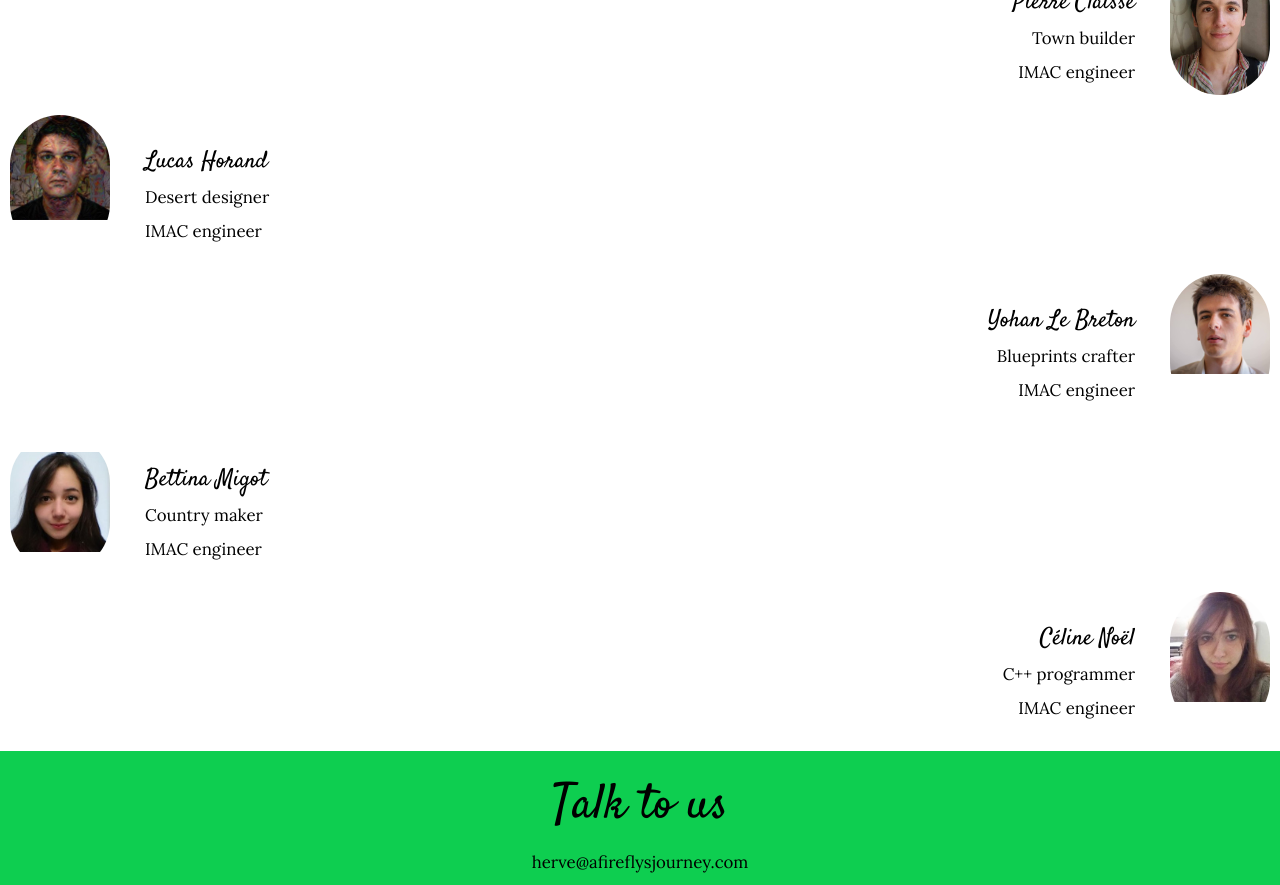
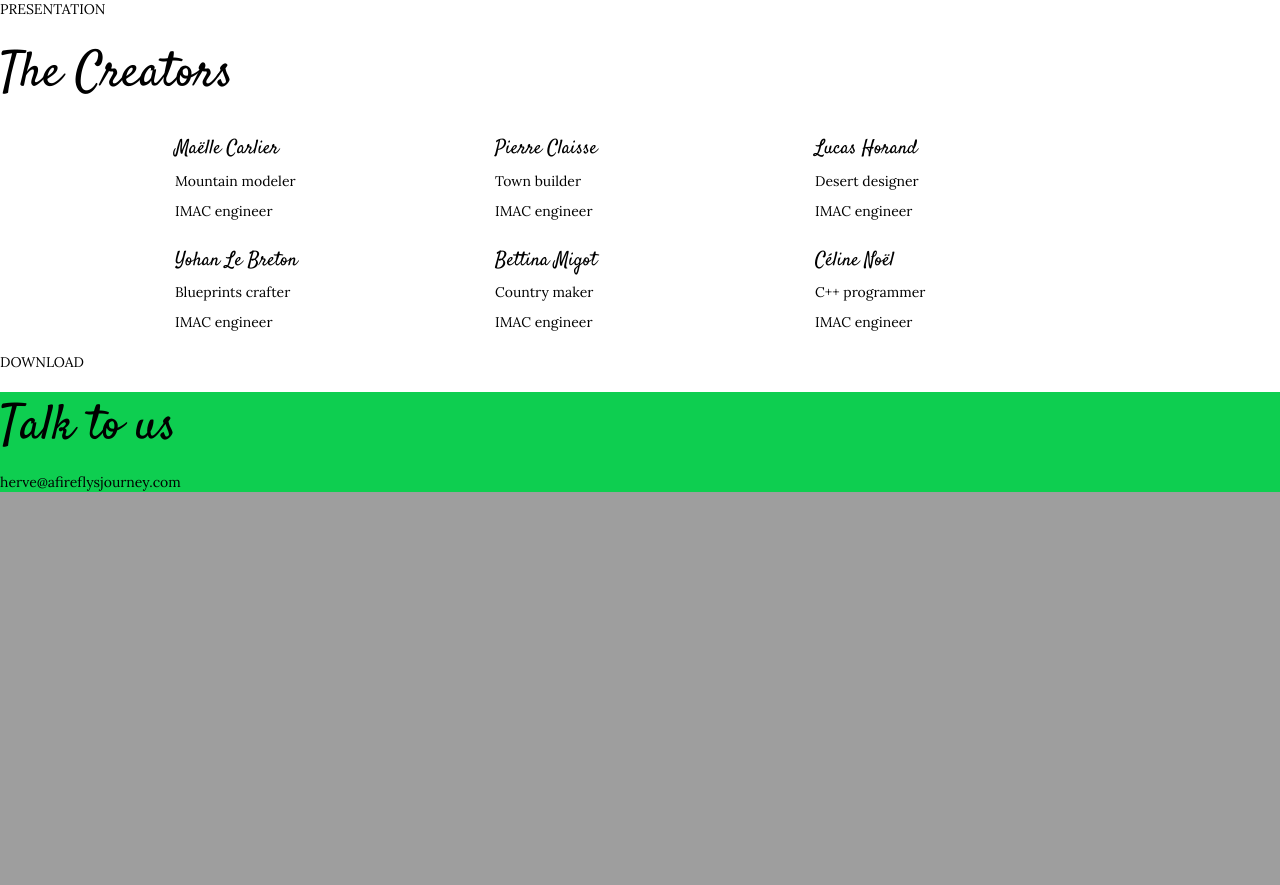
Before and after one commit to luhof/herve-website, a PHP site: page / in a window 1280 px wide. Shown: the part 801-1686 px from the top of the page. After the commit the page ends 1293 px from the top, so only its background shows below. Run offline with PHP 8.4, Linux system fonts and the light colour scheme.

Commit message:
added sum bootstrap
its cool yeah

```diff
--- a/css/styles.css
+++ b/css/styles.css
@@ -10,20 +10,10 @@ h2{font-size:2em;}
 h3{font-size:1.4em;}
 header>p{font-size:1.5em;}
 body>div>header,footer>header{font-family:Satisfy;font-size:3.5em;}
-body>div>div>div:nth-child(2),footer>p{font-size:1.2em;}
-
-/*Structure*/
-body,header,header>div,body>div,body>div>div,footer{display:-webkit-flex;display:flex;}
-body>div>div:nth-child(3),body>div>div:nth-child(5),body>div>div:nth-child(7){-webkit-flex-direction:row-reverse;flex-direction:row-reverse;}
-body>div>div>div:nth-child(1){-webkit-flex-grow:1;flex-grow:1;}
-body>div>div>div:nth-child(2){-webkit-flex-grow:100;flex-grow:100;}
-body,header,header>div,body>div,footer{-webkit-flex-direction:column;flex-direction:column;}
-header,header>div,body>div,footer{-webkit-align-items:center;align-items:center;}
 
 /*General*/
 body *{text-decoration:none;color:#000;}
 header *{color:#fff;}
-h1{margin-top:40px;}
 h2{margin-top:10px;}
 header>p{margin-top:30px;}
 header>img{width:125px;}
@@ -38,19 +28,42 @@ footer>header{
 	background:#0ece50;}
 body>div>div{width:100%;}
 body>div>div>div>a:hover{text-decoration:underline;}
-body>div>div>div{margin:10px;}
 body>div>div>div:nth-child(1){
 	min-width:100px;min-height:100px;
 	border-radius:100px;}
+/*
 body>div>div>div:nth-child(2){margin-top:25px;}
 body>div>div:nth-child(3),body>div>div:nth-child(5),body>div>div:nth-child(7){text-align:right;}
+*/
 header{background: url(../img/country.svg) no-repeat center bottom fixed;}
-body>div>div:nth-child(2)>div:nth-child(1){background: url(../img/maelle-carlier.jpg) no-repeat 10% 70%; background-size:210px 140px;}
-body>div>div:nth-child(3)>div:nth-child(1){background: url(../img/pierre-claisse.jpg) no-repeat 0% 10%; background-size:145px 145px;}
-body>div>div:nth-child(4)>div:nth-child(1){background: url(../img/lucas-horand.jpg) no-repeat 90% top	; background-size:105px 105px;}
-body>div>div:nth-child(5)>div:nth-child(1){background: url(../img/yohan-lebreton.jpg) no-repeat top right; background-size:100px 100px;}
-body>div>div:nth-child(6)>div:nth-child(1){background: url(../img/bettina-migot.jpg) no-repeat left center; background-size:100px 100px;}
-body>div>div:nth-child(7)>div:nth-child(1){background: url(../img/celine-noel.jpg) no-repeat right top; background-size:110px 110px;}
-header,body>div>div:nth-child(2)>div,body>div>div:nth-child(3)>div,body>div>div:nth-child(4)>div,body>div>div:nth-child(5)>div,body>div>div:nth-child(6)>div,body>div>div:nth-child(7)>div{-webkit-background-size:cover;-moz-background-size:cover;-o-background-size:cover;background-size:cover;}
+
+
+#creators>div>div:nth-child(1)>div:nth-child(1){background: url(../img/maelle-carlier.jpg) no-repeat 10% 70%; background-size:210px 140px;}
+#creators>div>div:nth-child(2)>div:nth-child(1){background: url(../img/pierre-claisse.jpg) no-repeat 0% 10%; background-size:145px 145px;}
+#creators>div>div:nth-child(3)>div:nth-child(1){background: url(../img/lucas-horand.jpg) no-repeat 90% top	; background-size:105px 105px;}
+#creators>div>div:nth-child(4)>div:nth-child(1){background: url(../img/yohan-lebreton.jpg) no-repeat top right; background-size:100px 100px;}
+#creators>div>div:nth-child(5)>div:nth-child(1){background: url(../img/bettina-migot.jpg) no-repeat left center; background-size:100px 100px;}
+#creators>div>div:nth-child(6)>div:nth-child(1){background: url(../img/celine-noel.jpg) no-repeat right top; background-size:110px 110px;}
+
+.bg-cover{-webkit-background-size:cover;-moz-background-size:cover;-o-background-size:cover;background-size:cover;}
 footer{background:#0ece50;}
 footer>p{margin-bottom:10px;}
+
+html, body{
+	height : 100%;
+	width : 100%;
+}
+
+#titleScreen{
+	min-height : 100%;
+	text-align: center;
+}
+
+#titleScreen{
+	padding : 40px 0px 40px 0px;
+}
+
+.wrap{
+	max-width : 960px;
+	margin:auto;
+}
--- a/index.html
+++ b/index.html
@@ -12,7 +12,7 @@
 	<link rel="stylesheet" type="text/css" href="css/font-awesome-4.6.2/css/font-awesome.min.css">
 </head>
 <body>
-		<header id="titleScreen">
+	<header id="titleScreen" class="bg-cover">
 		<h1>Hervé</h1>
 		<h2>A Firefly's Journey</h2>
 		<p>Requires Oculus DK2</p>
@@ -21,61 +21,61 @@
 			<a target="_blank" href="#"><i class="fa fa-cloud-download fa-5x" aria-hidden="true"></i></a>
 		</div>
 	</header>
+	<div id="presentation">PRESENTATION</div>
 	<div id="creators">
 		<header>The Creators</header>
-			<div class="row">
+
+
+
+		<div class="row wrap">
+
+			<div class="col-xs-12 col-sm-4 col-md-4 col-lg-4">
 				<div></div>
-				<div class="col-md-3">
 				<a target="_blank" href="https://www.linkedin.com/in/ma%C3%ABlle-carlier-35b78562">
 					<h3>Maëlle Carlier</h3>
 					<p>Mountain modeler</p>
 					<p>IMAC engineer</p>
 				</a>
 			</div>
-			</div>
-			<div>
+
+			<div class="col-xs-12 col-sm-4 col-md-4 col-lg-4">
 					<div></div>
-				<div class="col-md-3">
 					<a target="_blank" href="https://www.linkedin.com/in/pierreclaisse">
 						<h3>Pierre Claisse</h3>
 						<p>Town builder</p>
 						<p>IMAC engineer</p>
 					</a>
+
 			</div>
-			</div>
-			<div>
+			<div class="col-xs-12 col-sm-4 col-md-4 col-lg-4">
 				<div></div>
-				<div class="col-md-3">
 					<a target="_blank" href="https://www.linkedin.com/in/lucas-horand-2786246a">
 						<h3>Lucas Horand</h3>
 						<p>Desert designer</p>
 						<p>IMAC engineer</p>
 					</a>
+
 			</div>
 		</div>
-			<div>
+			<div class="row wrap">
+			<div class="col-xs-2 col-sm-4 col-md-4 col-lg-4">
 				<div></div>
-				<div class="col-md-3">
 					<a target="_blank" href="https://www.linkedin.com/in/yohanlb">
 						<h3>Yohan Le Breton</h3>
 						<p>Blueprints crafter</p>
 						<p>IMAC engineer</p>
 					</a>
 			</div>
-			</div>
-			<div>
+			<div class="col-xs-2 col-sm-4 col-md-4 col-lg-4">
 				<div></div>
-				<div class="col-md-3">
 					<a target="_blank" href="https://www.linkedin.com/in/bettinamigot">
 						<h3>Bettina Migot</h3>
 						<p>Country maker</p>
 						<p>IMAC engineer</p>
 					</a>
 			</div>
-			</div>
-			<div>
+			<div class="col-xs-2 col-sm-4 col-md-4 col-lg-4">
 				<div></div>
-				<div class="col-md-3">
 					<a target="_blank" href="https://www.linkedin.com/in/céline-noël-6aa045bb">
 						<h3>Céline Noël</h3>
 						<p>C++ programmer</p>
@@ -84,6 +84,8 @@
 			</div>
 		</div>
 		</div>
+	</div>
+	<div id="download">DOWNLOAD</div>
 	<footer>
 		<header>Talk to us</header>
 		<p>herve@afireflysjourney.com</p>
```
Lines whose indentation alone changed are shown as unchanged.
